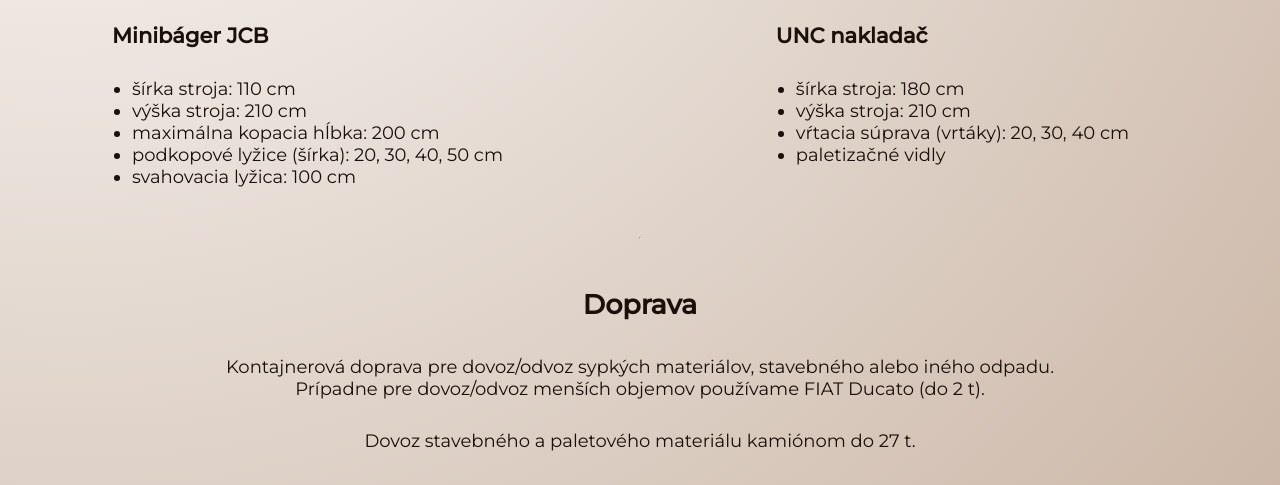
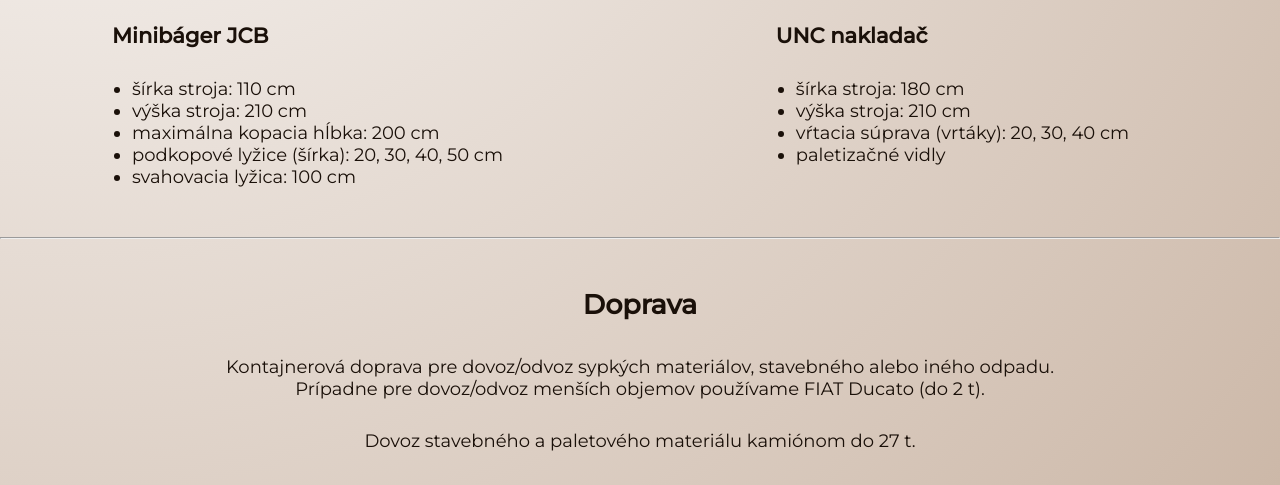
Before and after one commit to SabinaJarabkova/VEDESsro, an Eleventy site: page technika.html in a window 1280 px wide. Shown: the part 1043-1528 px from the top of the page. Built offline with nearby package versions, Linux system fonts and the light colour scheme; Eleventy itself is replaced by a stand-in of ours; files that its build step writes are made by us from their sources.

Commit message:
hr uprava

```diff
--- a/css/style.scss
+++ b/css/style.scss
@@ -542,7 +542,7 @@ body {
 			}
 		}
 
-	hr {
+	&__hr {
 		@media screen and (min-width: 900px) {
 			width: $width;
 			color: $menucolor;
--- a/technika.html
+++ b/technika.html
@@ -43,7 +43,7 @@ title: VEDES s.r.o.
       </div>
     </div>
 
-    <hr>
+    <hr class="technika__hr">
 
     <div class="technika__auta">
       <h2 class="technika__title">Doprava</h2>
```
Also changed, not shown: css/style.css.
